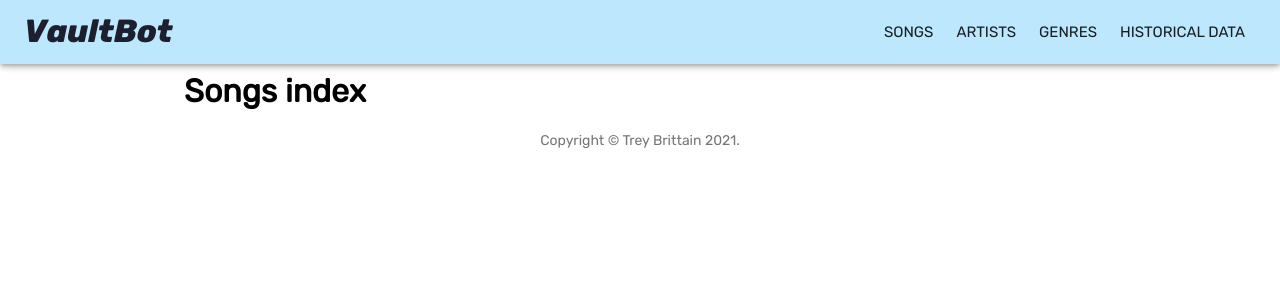
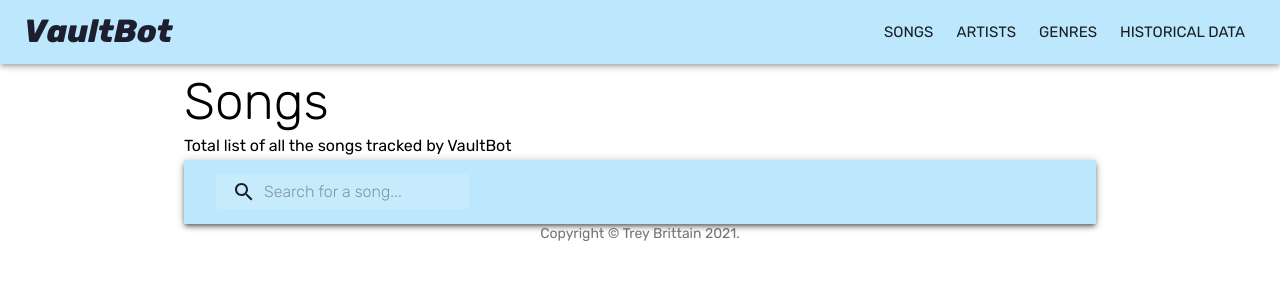
Before and after one commit to tbrittain/vault-bot, a React (Create React App) app in the folder frontend/: page /songs in a window 1280 px wide. Shown: the top 300 px of the page. Built offline with nearby package versions, Linux system fonts and the light colour scheme.

Commit message:
Working on song index

```diff
--- a/frontend/src/app/routes.js
+++ b/frontend/src/app/routes.js
@@ -1,6 +1,7 @@
 import React from 'react'
 import { Route, Switch } from 'react-router-dom'
 import SongContainer from '../song/SongContainer'
+import SongListContainer from '../songList/SongListContainer'
 
 // https://www.digitalocean.com/community/tutorials/how-to-handle-routing-in-react-apps-with-react-router
 
@@ -11,7 +12,7 @@ function RouteHandler () {
         <h1>Index</h1>
       </Route>
       <Route exact path='/songs'>
-        <h1>Songs index</h1>
+        <SongListContainer />
       </Route>
       <Route path='/songs/:songId'>
         <SongContainer />
--- a/frontend/src/grids/GenreGrid.js
+++ b/frontend/src/grids/GenreGrid.js
@@ -30,6 +30,9 @@ const GenreGrid = (props) => {
                   className={classes.button}
                   component={Link}
                   to={`/genres/${genre}`}
+                  style={{
+                    lineHeight: 'inherit'
+                  }}
                 >
                   {genre}
                   <MusicNoteIcon />
--- a/frontend/src/song/SongArtist.js
+++ b/frontend/src/song/SongArtist.js
@@ -24,11 +24,17 @@ const SongArtist = (props) => {
           className={classes.artistName}
           component={Link}
           to={`/artists/${props.id}`}
+          style={{
+            lineHeight: 'inherit'
+          }}
         >
           {props.name}
         </Typography>
         <Typography
           variant='subtitle1'
+          style={{
+            lineHeight: 'inherit'
+          }}
         >
           Artist rank: {props.rank}
         </Typography>
--- a/frontend/src/song/SongCharacteristics.js
+++ b/frontend/src/song/SongCharacteristics.js
@@ -57,7 +57,8 @@ const SongChars = (props) => {
             <Typography
               variant='h6'
               style={{
-                fontWeight: 300
+                fontWeight: 300,
+                lineHeight: 'inherit'
               }}
             >
               {props.songName}
@@ -111,7 +112,8 @@ const SongChars = (props) => {
             <Typography
               variant='h6'
               style={{
-                fontWeight: 300
+                fontWeight: 300,
+                lineHeight: 'inherit'
               }}
             >
               Total song average
--- a/frontend/src/song/SongStyles.js
+++ b/frontend/src/song/SongStyles.js
@@ -10,8 +10,8 @@ const songStyles = makeStyles((theme) => ({
     }
   },
   albumArt: {
-    width: '15vw',
-    height: '15vw',
+    width: 'calc(12vw + 5rem)',
+    height: 'calc(12vw + 5rem)',
     margin: theme.spacing(4),
     boxShadow: '0px 0px 4px #adadad'
   },
@@ -21,7 +21,6 @@ const songStyles = makeStyles((theme) => ({
     justifyContent: 'center',
     alignItems: 'center',
     maxWidth: '100%',
-    margin: theme.spacing(1),
     overflow: 'auto'
   },
   innerContainer: {
@@ -39,8 +38,7 @@ const songStyles = makeStyles((theme) => ({
     display: 'flex',
     justifyContent: 'center',
     alignItems: 'center',
-    width: '100%',
-    margin: 8
+    width: '100%'
   },
   containerItem: {
     margin: 0,
@@ -92,15 +90,18 @@ const songStyles = makeStyles((theme) => ({
     height: '100%',
     width: '100%',
     textAlign: 'center',
-    alignContent: 'center',
+    justifyContent: 'center',
+    alignItems: 'center',
     display: 'flex'
   },
   albumText: {
     color: theme.palette.secondary.main,
-    margin: 'auto auto',
+    margin: 5,
     textDecoration: 'none',
     transition: '0.3s',
-    padding: '3% 3%',
+    padding: '0 3%',
+    height: 'fit-content',
+    lineHeight: 'inherit',
     '&:hover': {
       color: theme.palette.secondary.light
     }
--- /dev/null
+++ b/frontend/src/songList/SongListContainer.js
@@ -0,0 +1,28 @@
+import React from 'react'
+import {
+  Grid,
+  Typography
+} from '@material-ui/core'
+import SongViewer from './SongViewer'
+import songListStyles from './SongListStyles'
+
+const SongListContainer = () => {
+  const classes = songListStyles()
+  return (
+    <div>
+      <Typography
+        variant='h1'
+      >
+        Songs
+      </Typography>
+      <Typography
+        variant='subtitle1'
+      >
+        Total list of all the songs tracked by VaultBot
+      </Typography>
+      <SongViewer />
+    </div>
+  )
+}
+
+export default SongListContainer
--- /dev/null
+++ b/frontend/src/songList/SongListStyles.js
@@ -0,0 +1,55 @@
+import { fade, makeStyles } from '@material-ui/core/styles'
+
+const songListStyles = makeStyles((theme) => ({
+  container: {
+  },
+  navBar: {
+  },
+  search: {
+    position: 'relative',
+    borderRadius: theme.shape.borderRadius,
+    backgroundColor: fade(theme.palette.common.white, 0.15),
+    '&:hover': {
+      backgroundColor: fade(theme.palette.common.white, 0.25)
+    },
+    marginLeft: 0,
+    width: '100%',
+    [theme.breakpoints.up('sm')]: {
+      marginLeft: theme.spacing(1),
+      width: 'auto'
+    }
+  },
+  searchIcon: {
+    padding: theme.spacing(0, 2),
+    height: '100%',
+    position: 'absolute',
+    pointerEvents: 'none',
+    display: 'flex',
+    alignItems: 'center',
+    justifyContent: 'center'
+  },
+  inputRoot: {
+    color: 'inherit',
+    fontWeight: 300
+  },
+  inputInput: {
+    padding: theme.spacing(1, 1, 1, 0),
+    // vertical padding + font size from searchIcon
+    paddingLeft: `calc(1em + ${theme.spacing(4)}px)`,
+    transition: theme.transitions.create('width'),
+    width: '100%',
+    [theme.breakpoints.up('sm')]: {
+      width: '20ch',
+      '&:focus': {
+        width: '30ch'
+      }
+    }
+  },
+  queryResultContainer: {
+    display: 'flex',
+    flexDirection: 'column',
+    width: '40vw'
+  }
+}))
+
+export default songListStyles
--- /dev/null
+++ b/frontend/src/songList/SongSearchResult.js
@@ -0,0 +1,47 @@
+import React, { useEffect } from 'react'
+import songListStyles from './SongListStyles'
+import { useQuery, gql } from '@apollo/client'
+import {
+  CircularProgress,
+  Typography
+} from '@material-ui/core'
+import { Alert } from '@material-ui/lab'
+
+const QUERY = gql`
+  query ($searchQuery: String!) {
+    findTracksLike(searchQuery: $searchQuery) {
+      name
+      id
+      art
+      artistId
+      artist {
+        name
+      }
+    }
+  }
+`
+
+const SongSearchResult = (props) => {
+  const { searchQuery } = props
+  const { loading, error, data } = useQuery(
+    QUERY,
+    {
+      variables: {
+        searchQuery
+      }
+    }
+  )
+  console.log(data)
+  return (
+    <div>
+      {loading &&
+        <CircularProgress />}
+      {error &&
+        <Alert severity='error'>An error occurred during data retrieval :(</Alert>}
+      {data &&
+        <Typography variant='h6'>Data retrieved</Typography>}
+    </div>
+  )
+}
+
+export default SongSearchResult
--- /dev/null
+++ b/frontend/src/songList/SongViewer.js
@@ -0,0 +1,94 @@
+import React, { useState } from 'react'
+import {
+  Paper,
+  AppBar,
+  Toolbar,
+  InputBase,
+  Popper,
+  Fade,
+  ClickAwayListener,
+  Typography
+} from '@material-ui/core'
+import SearchIcon from '@material-ui/icons/Search'
+import songListStyles from './SongListStyles'
+import SongSearchResult from './SongSearchResult'
+
+const SongViewer = () => {
+  const classes = songListStyles()
+  const [search, setSearch] = useState('')
+  const [anchorEl, setAnchorEl] = useState(null)
+
+  const handleChange = (event) => {
+    setSearch(event.target.value)
+    setAnchorEl(event.currentTarget)
+  }
+
+  const handleClickAway = (event) => {
+    setAnchorEl(null)
+  }
+
+  const open = Boolean(anchorEl && search.length > 3)
+
+  return (
+    <Paper
+      elevation={3}
+      className={classes.container}
+    >
+      <AppBar
+        position='static'
+        className={classes.navBar}
+      >
+        <Toolbar>
+          <div className={classes.search}>
+            <div className={classes.searchIcon}>
+              <SearchIcon />
+            </div>
+            <InputBase
+              placeholder='Search for a song...'
+              classes={{
+                root: classes.inputRoot,
+                input: classes.inputInput
+              }}
+              value={search}
+              onChange={handleChange}
+            />
+            <ClickAwayListener onClickAway={handleClickAway}>
+              <Popper
+                placement='bottom-start'
+                disablePortal={false}
+                modifiers={{
+                  flip: {
+                    enabled: true
+                  },
+                  preventOverflow: {
+                    enabled: true,
+                    boundariesElement: 'scrollParent'
+                  }
+                }}
+                open={open}
+                anchorEl={anchorEl}
+                transition
+              >
+                {({ TransitionProps }) => (
+                  <Fade {...TransitionProps} timeout={350}>
+                    <Paper
+                      className={classes.queryResultContainer}
+                      elevation={8}
+                    >
+                      {search.length > 3 &&
+                        <SongSearchResult
+                          searchQuery={search}
+                        />}
+                    </Paper>
+                  </Fade>
+                )}
+              </Popper>
+            </ClickAwayListener>
+          </div>
+        </Toolbar>
+      </AppBar>
+    </Paper>
+  )
+}
+
+export default SongViewer
```
Also changed, not shown: frontend/src/songList/SongList.js (deleted).
